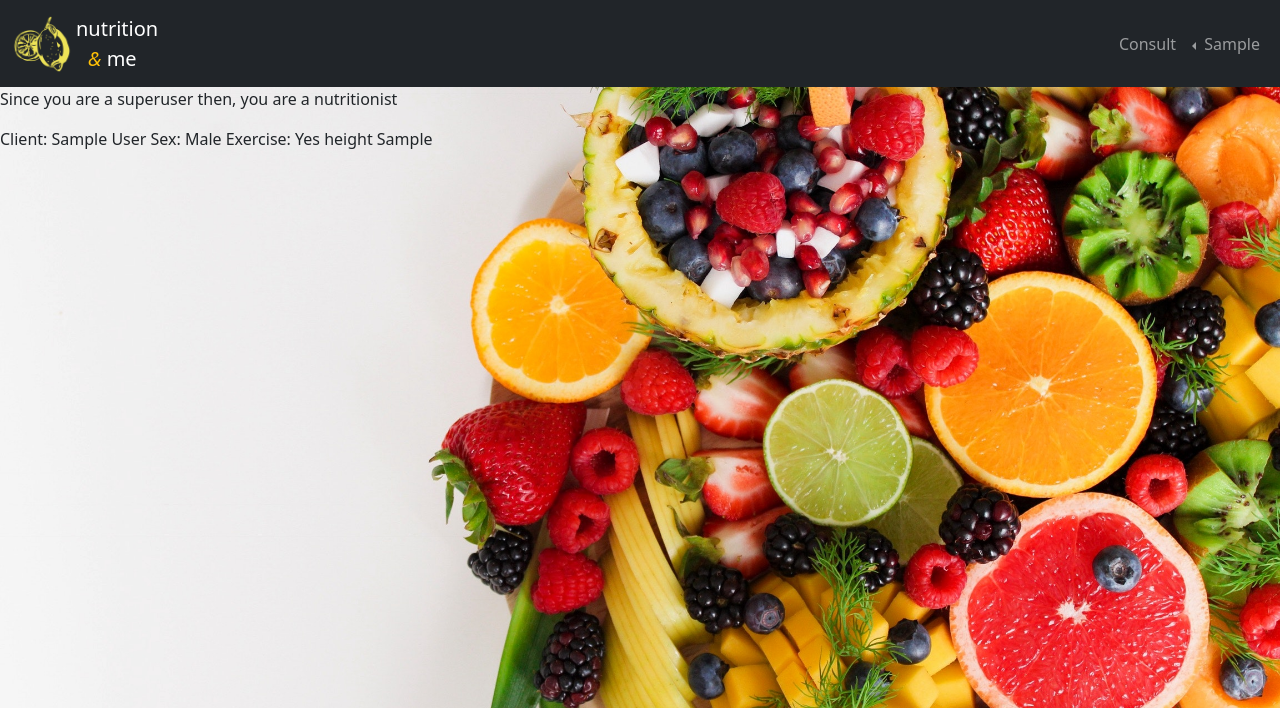
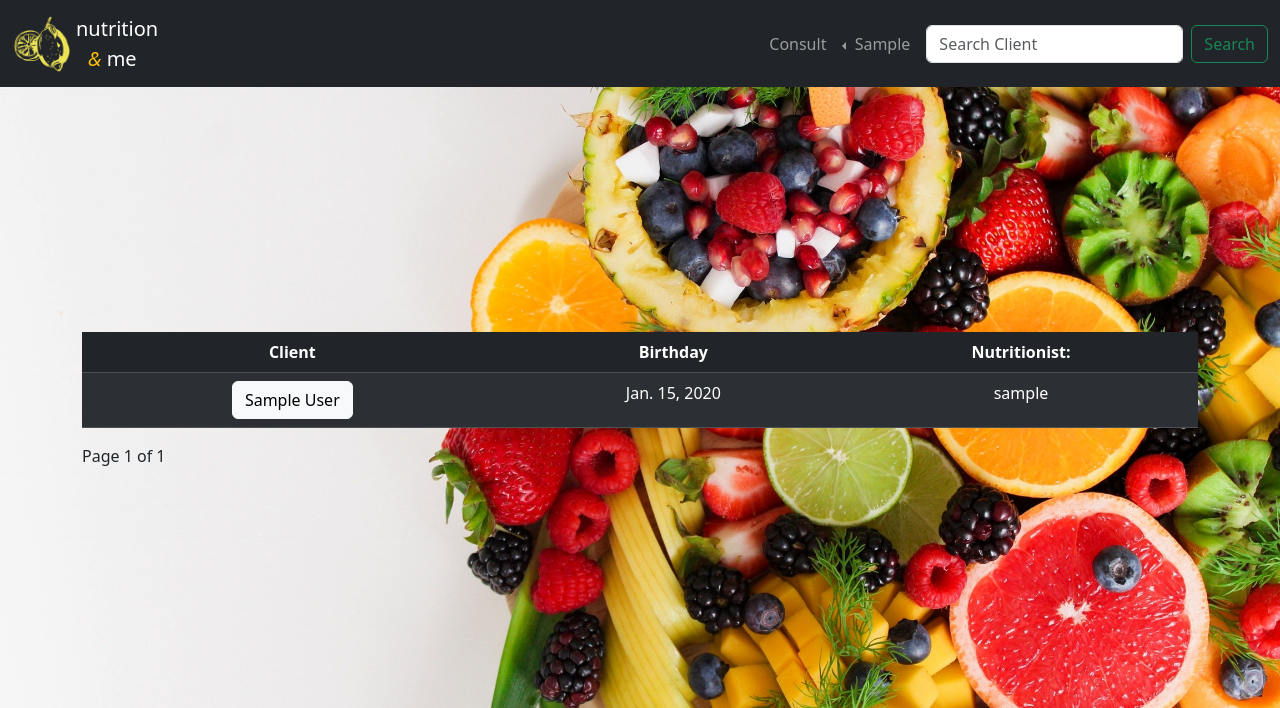
Before and after one commit to alonsofabila/NutritionistPage, a Django app: page /nutri-consult/ in a window 1280 px wide. Shown: the top 708 px of the page. Run offline with Django 4.2, Linux system fonts and the light colour scheme; a user stored in the database is signed in; tables that the repository leaves empty hold one stand-in row (values such as "Sample post"); some libraries are stand-ins or nearby versions.

Commit message:
Patient details view implemented, and make consults

```diff
--- a/NutriApp/settings.py
+++ b/NutriApp/settings.py
@@ -38,6 +38,7 @@ INSTALLED_APPS = [
     'django.contrib.sessions',
     'django.contrib.messages',
     'django.contrib.staticfiles',
+    'widget_tweaks',
 ]
 
 MIDDLEWARE = [
--- a/nutriconsult/models.py
+++ b/nutriconsult/models.py
@@ -15,7 +15,18 @@ class Client(models.Model):
     exersice_choices = [("Yes", "yes"),
                         ("No", "no"), ]
     exersice = models.CharField(max_length=10, blank=False, null=False, choices=exersice_choices)
-    nutritionist = models.ForeignKey(settings.AUTH_USER_MODEL, on_delete=models.CASCADE,)
+    nutritionist = models.ForeignKey(settings.AUTH_USER_MODEL, on_delete=models.CASCADE)
 
     def __str__(self):
-        return 'Client: ' + self.first_name + ' ' + self.last_name + ' Sex: ' + self.sex + ' Exercise: ' + self.exersice
+        return self.first_name + ' ' + self.last_name
+
+
+class Consult(models.Model):
+    consult_date = models.DateField(auto_now_add=True, blank=False, null=False)
+    new_weight = models.CharField(max_length=6, blank=False, null=False)
+    observation = models.TextField(blank=True, null=False)
+    client = models.ForeignKey(Client, on_delete=models.CASCADE)
+    nutritionist = models.ForeignKey(settings.AUTH_USER_MODEL, on_delete=models.CASCADE)
+
+    def __str__(self):
+        return f'Consult: {self.consult_date}' + ' ' + self.new_weight + ' ' + self.observation
--- a/nutriconsult/templates/nutriconsult/dashboard.html
+++ b/nutriconsult/templates/nutriconsult/dashboard.html
@@ -1,6 +1,6 @@
 {% extends "base.html" %}
 {% load static %}
-{% block title %} Dashboard {% endblock %}
+{% block title %} NutriConsult {% endblock %}
 {% block content %}
 
     <!--Nutritionist view-->
@@ -28,7 +28,7 @@
 
                         <!--Content options-->
                         <li class="nav-item">
-                            <a class="nav-link" href="#">Consult</a>
+                            <a class="nav-link" href="{% url 'make_consult' %}">Consult</a>
                         </li>
 
                         <li class="nav-item dropdown dropstart">
@@ -49,16 +49,62 @@
                         </li>
 
                     </ul>
+
+                    <form class="d-flex">
+                        <input class="form-control me-2 ms-2" name="patient" type="search" placeholder="Search Client" aria-label="Search">
+                        <button class="btn btn-outline-success" type="submit">Search</button>
+                    </form>
+
                 </div>
 
             </div>
         </nav>
         <!--page content-->
-        <p> Since you are a superuser then, you are a nutritionist </p>
+        <br>
 
-        {% for item in all_clients %}
-            <p>{{ item }} height {{ item.height }}</p>
-        {% endfor %}
+        <!--table-->
+        <div class="container position-absolute top-50 start-50 translate-middle">
+            <table class="table table-dark table-striped">
+                <thead>
+                    <tr>
+                        <th class="text-center" scope="col">Client</th>
+                        <th class="text-center" scope="col">Birthday</th>
+                        <th class="text-center" scope="col">Nutritionist:</th>
+                    </tr>
+                </thead>
+                <tbody>
+                    {% for client in page_obj  %}
+                        <tr>
+                            <th class="text-center"><a href="{% url 'patient_detail' client.id %}" class="btn btn-light">{{ client.first_name }} {{ client.last_name }}</a></th>
+                            <td class="text-center">{{ client.birthday }}</td>
+                            <td class="text-center">
+                                {% for user in all_user %}
+                                    {% if client.nutritionist_id == user.id %}
+                                        {{ user.username }}
+                                    {% endif %}
+                                {% endfor %}
+                            </td>
+                        </tr>
+                    {% endfor %}
+                </tbody>
+            </table>
+            <div class="pagination">
+                <span class="step-links">
+                    {% if page_obj.has_previous %}
+                        <a href="?page=1">&laquo; Last</a>
+                        <a href="?page={{ page_obj.previous_page_number }}">Next</a>
+                    {% endif %}
+
+                    <span class="current-page">
+                        Page {{ page_obj.number }} of {{ page_obj.paginator.num_pages }}
+                    </span>
+
+                    {% if page_obj.has_next %}
+                        <a href="?page={{ page_obj.paginator.num_pages }}">Next &raquo;</a>
+                    {% endif %}
+              </span>
+            </div>
+        </div>
 
     <!--Assistant view-->
     {% elif request.user.is_staff == 1 %}
@@ -81,12 +127,10 @@
 
                 <!--Navbar content-->
                 <div class="collapse navbar-collapse justify-content-end" id="navbarNavDropdown">
+
                     <ul class="navbar-nav">
 
                         <!--Content options-->
-                        <li class="nav-item">
-                            <a class="nav-link" href="#">Consult</a>
-                        </li>
 
                         <li class="nav-item dropdown dropstart">
                             {% if request.user.is_authenticated %}
@@ -102,16 +146,39 @@
                         </li>
 
                     </ul>
+
+                    <form class="d-flex">
+                        <input class="form-control me-2 ms-2" name="patient" type="search" placeholder="Search Client" aria-label="Search">
+                        <button class="btn btn-outline-success" type="submit">Search</button>
+                    </form>
+
                 </div>
 
             </div>
         </nav>
-        <!--page content-->
-        <p> Your are an assistant</p>
 
-        {% for item in all_clients %}
-            <p>{{ item }}</p>
-        {% endfor %}
+        <div class="container position-absolute top-50 start-50 translate-middle">
+            <table class="table table-dark table-striped">
+                <thead>
+                    <tr>
+                        <th class="text-center" scope="col">Client</th>
+                        <th class="text-center" scope="col">Birthday</th>
+                        <th class="text-center" scope="col">Gender</th>
+                        <th class="text-center" scope="col">Exercise</th>
+                    </tr>
+                </thead>
+                <tbody>
+                    {% for item in all_clients  %}
+                        <tr>
+                            <th class="text-center">{{ item.first_name }} {{ item.last_name }}</th>
+                            <td class="text-center">{{ item.birthday }}</td>
+                            <td class="text-center">{{ item.sex }}</td>
+                            <td class="text-center">{{ item.exersice }}</td>
+                        </tr>
+                    {% endfor %}
+                </tbody>
+            </table>
+        </div>
 
     <!--Client template-->
     {% else %}
@@ -142,13 +209,36 @@
                         </li>
 
                     </ul>
+
                 </div>
 
             </div>
         </nav>
+
         <!--page content-->
-        <p> You are a client</p>
+        <section>
+            <div class="container position-absolute top-50 start-50 translate-middle">
+                <div class="row">
+                    <div class="col-12 col-sm-8 col-md-6 m-auto">
+                        <div class="card border-0 shadow">
+                            <div class="card-body text-center">
+
+                                <!--Still in develop-->
+                                <h1>Follow your progress</h1>
+
+                                <form class="d-flex" method="get">
+                                    <input class="form-control me-2 ms-2" name="patient" type="search" placeholder="Your Id" aria-label="Search">
+                                    <button class="btn btn-outline-success" type="submit">Search</button>
+                                </form>
+
+                            </div>
+                        </div>
+                    </div>
+                </div>
+            </div>
+        </section>
 
 
     {% endif %}
+
 {% endblock %}
--- a/nutriconsult/urls.py
+++ b/nutriconsult/urls.py
@@ -17,4 +17,6 @@ urlpatterns = [
     path('register-assistant/', views.assistant_register, name='assistant_register'),
     path('register-nutritionist/', views.nutritionist_register, name='nutritionist_register'),
     path('register-client/', views.client_register, name='client_register'),
+    path('make-consult/', views.make_consult, name='make_consult'),
+    path('patient-detail/<int:client_id>/', views.patient_details, name='patient_detail'),
 ]
--- a/nutriconsult/views.py
+++ b/nutriconsult/views.py
@@ -1,13 +1,26 @@
-from django.shortcuts import render
+from django.shortcuts import render, get_object_or_404
 from django.contrib.auth.decorators import login_required
-from .forms import AssistantRegistrationForm, NutritionistRegistrationForm, ClientRegistrationForm
-from .models import Client
+from .forms import AssistantRegistrationForm, NutritionistRegistrationForm, ClientRegistrationForm, MakeConsult
+from .models import Client, Consult
+from django.contrib.auth.models import User
+from django.core.paginator import Paginator
+from django.db.models import Q
+from django.utils import timezone
 
 
 # Create your views here.
 def dashboard(request):
-    all_clients = Client.objects.all
-    return render(request, 'nutriconsult/dashboard.html', {'all_clients': all_clients})
+    if 'patient' in request.GET:
+        patient = request.GET['patient']
+        all_clients = Client.objects.filter(Q(first_name__icontains=patient) | Q(last_name__icontains=patient))
+    else:
+        all_clients = Client.objects.all().order_by('last_name')
+    all_user = User.objects.all()
+    paginator = Paginator(all_clients, 5)
+    page_number = request.GET.get('page')
+    page_obj = paginator.get_page(page_number)
+    return render(request, 'nutriconsult/dashboard.html', {'all_clients': all_clients, 'all_user': all_user,
+                                                           'page_obj': page_obj})
 
 
 @login_required
@@ -49,3 +62,36 @@ def client_register(request):
     else:
         client_form = ClientRegistrationForm()
         return render(request, 'nutriconsult/register_client.html', {'client_form': client_form})
+
+
+@login_required
+def make_consult(request):
+    if request.method == 'POST':
+        consult_form = MakeConsult(request.POST)
+        if consult_form.is_valid():
+            new_consult = consult_form.save(commit=False)
+            new_consult.save()
+            return render(request, 'nutriconsult/consult_done.html', {'new_consult': new_consult})
+    else:
+        consult_form = MakeConsult()
+        return render(request, 'nutriconsult/make_consult.html', {'consult_form': consult_form})
+
+
+@login_required
+def patient_details(request, client_id):
+    client = get_object_or_404(Client, pk=client_id)
+    all_client = Client.objects.all()
+    all_consult = Consult.objects.filter(client=client).order_by('consult_date')
+
+    bmi = round(float(client.weight)/(float(client.height)**2), 2)
+
+    current_date = timezone.localdate()
+    previous_consult = all_consult.filter(consult_date=current_date).last()
+    if previous_consult:
+        current_bmi = round(float(previous_consult.new_weight)/(float(client.height)**2), 2)
+    else:
+        current_bmi = None
+
+    return render(request, 'nutriconsult/client_detail.html', {'client': client, 'all_client': all_client,
+                                                               'all_consult': all_consult, 'bmi': bmi,
+                                                               'current_bmi': current_bmi})
```
Also changed, not shown: nutriconsult/forms.py (+19 -1 lines), nutriconsult/templates/nutriconsult/client_detail.html (added, +62 -0 lines), nutriconsult/templates/nutriconsult/consult_done.html (added, +23 -0 lines), nutriconsult/templates/nutriconsult/make_consult.html (added, +55 -0 lines), nutriconsult/templates/nutriconsult/register_client.html (+3 -5 lines), nutriconsult/migrations/0002_consult.py (added), nutriconsult/migrations/0003_rename_client_id_consult_client_and_more.py (added), nutriconsult/migrations/0004_auto_20230508_2320.py (added), nutriconsult/migrations/0005_alter_consult_consult_date.py (added).
